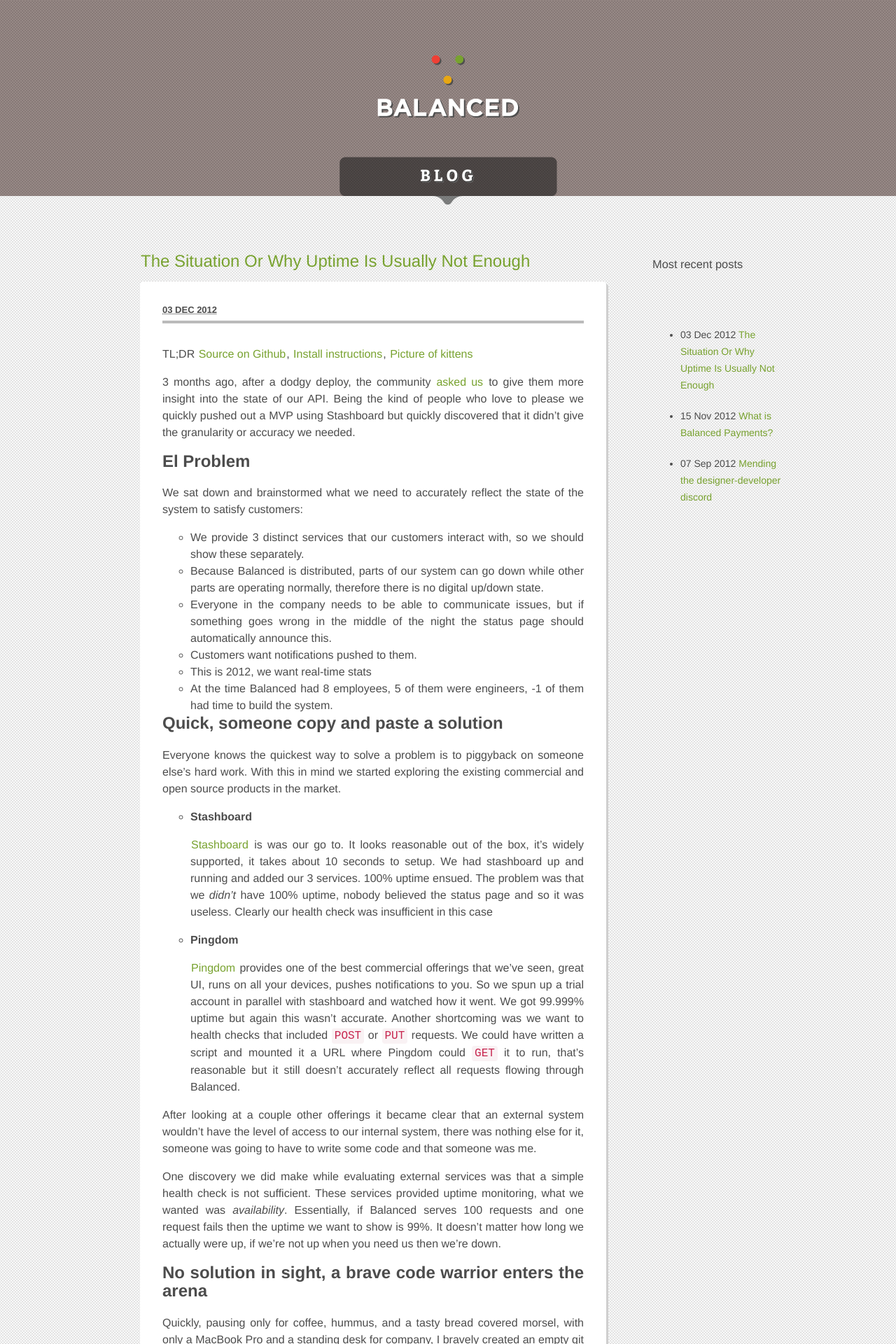
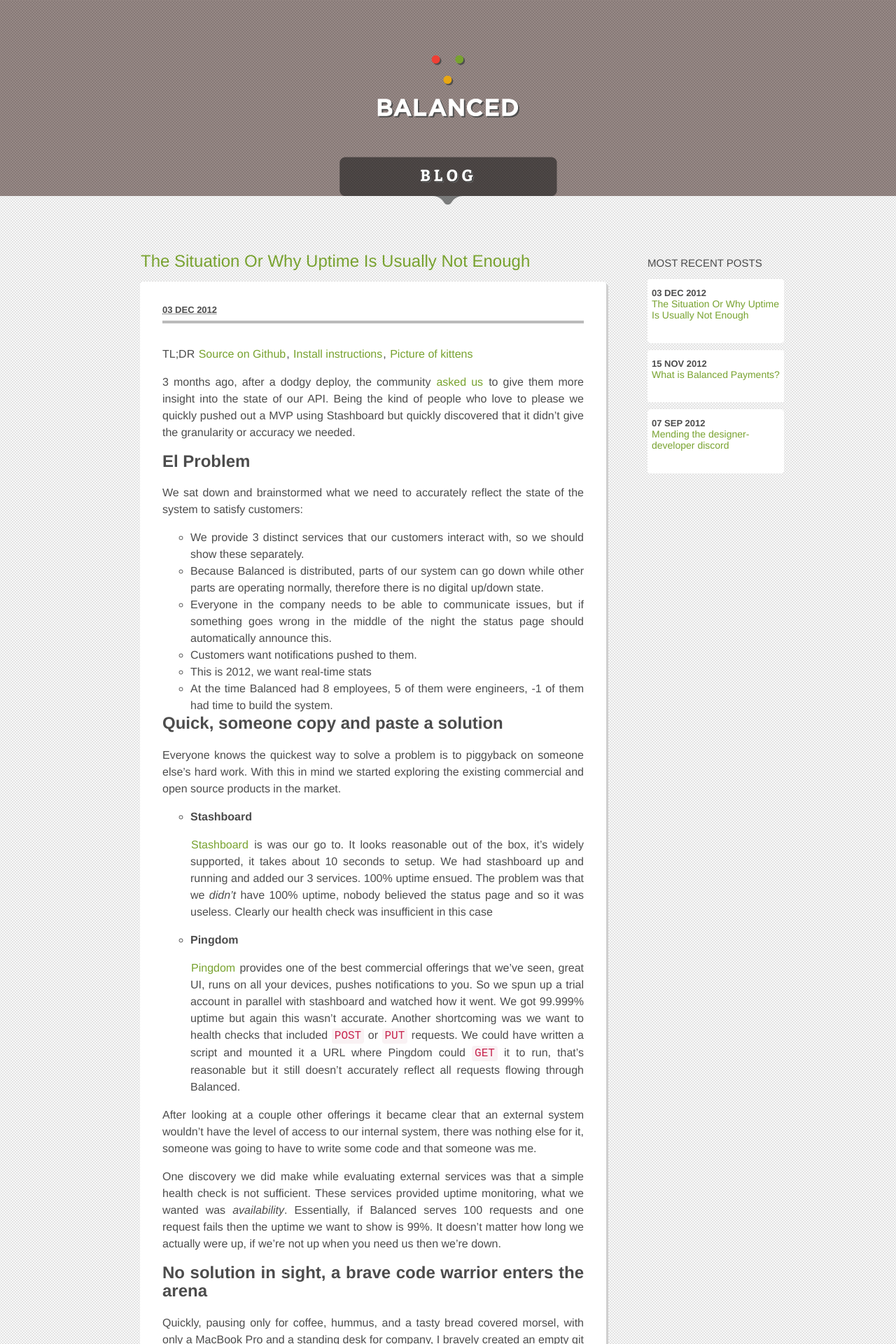
Before and after one commit to balanced/balanced.github.com, a Jekyll site: the page built from index.html, in a window 1280 px wide. Shown: the top 1920 px of the page at 70% size. Built offline with Jekyll 4.4.1, drawn with Linux system fonts in a browser that asks for light colours; nearby versions of some CDN libraries; library files that are not in the unit come from our copies; Markdown is read by kramdown in place of the engine named in the settings; the list of posts is cut into pages by our own code; comment, search, counter and statistics services are not loaded.

Commit message:
Styled the sidebar

```diff
--- a/css/style.css
+++ b/css/style.css
@@ -29,10 +29,6 @@
   margin-left: auto;
   margin-right: auto;
   padding-top: 39px;
-}
-
-.hfeed {
-  margin-top: 80px;
 }
 
 article {
--- a/css/theme.css
+++ b/css/theme.css
@@ -589,11 +589,45 @@
 }
 
 #sidebar {
-    width: 188px;
+    width: 195px;
     color: #4c4c4c;
     font-size: 14px;
     margin: -8px 0 0 0;
     float: right;
+}
+
+#sidebar h3 {
+    text-transform: uppercase;
+    font-size: 15px;
+    line-height: 17px;
+}
+
+#sidebar .hfeed {
+    list-style: none;
+    margin: 0;
+    padding: 0;
+}
+
+#sidebar .hfeed .hentry {
+    background-color: #ffffff;
+    margin-bottom: 10px;
+    border-radius: 4px;
+    padding: 12px 6px;
+    line-height: 15px;
+    -webkit-border-radius: 4px;
+    -moz-border-radius: 4px;
+}
+
+#sidebar .hfeed .published {
+    text-transform: uppercase;
+    font-size: 13px;
+    font-weight: bold;
+    display: block;
+}
+
+#sidebar .hfeed .entry-title {
+    font-size: 14px;
+    line-height: 16px;
 }
 
 #sidebar .description {
```
